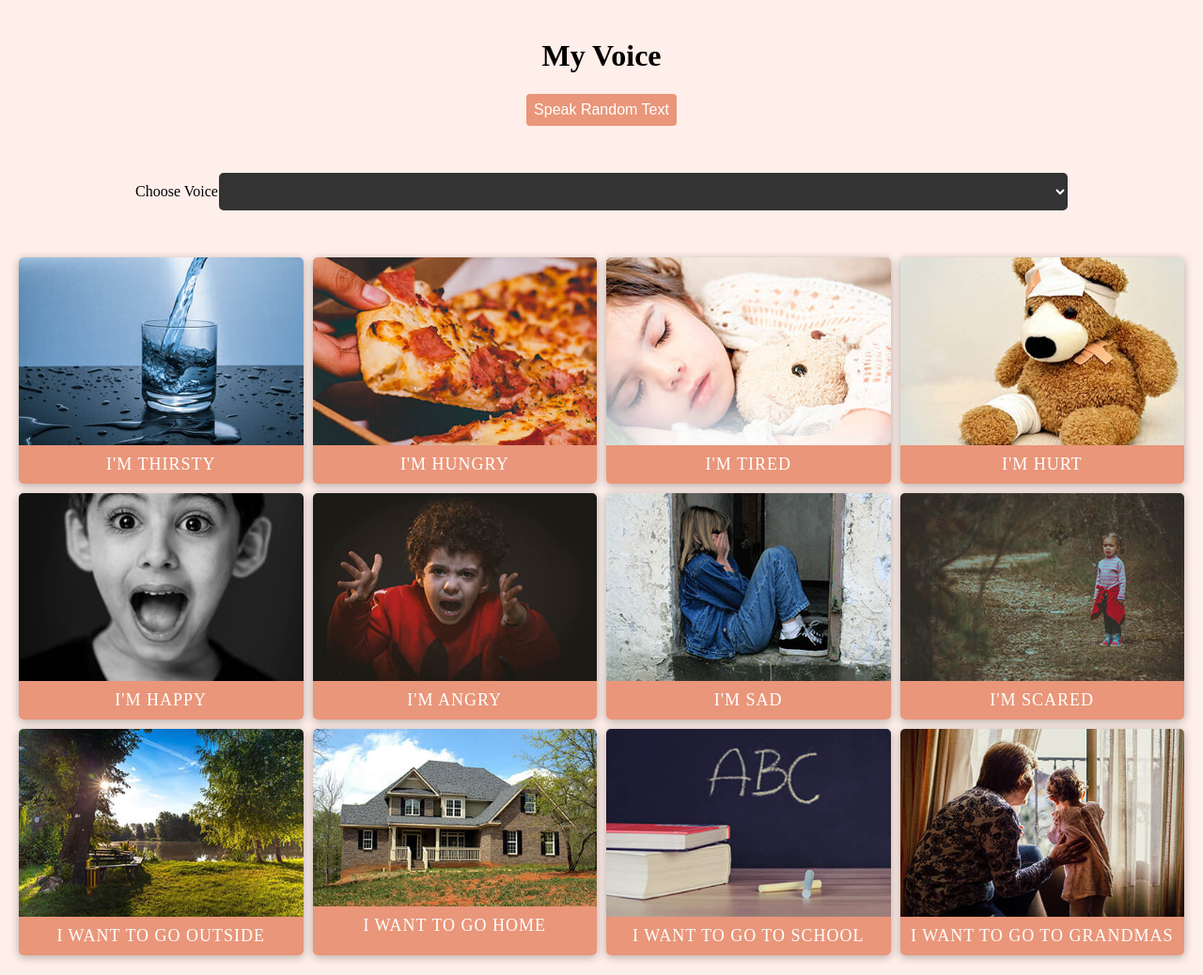
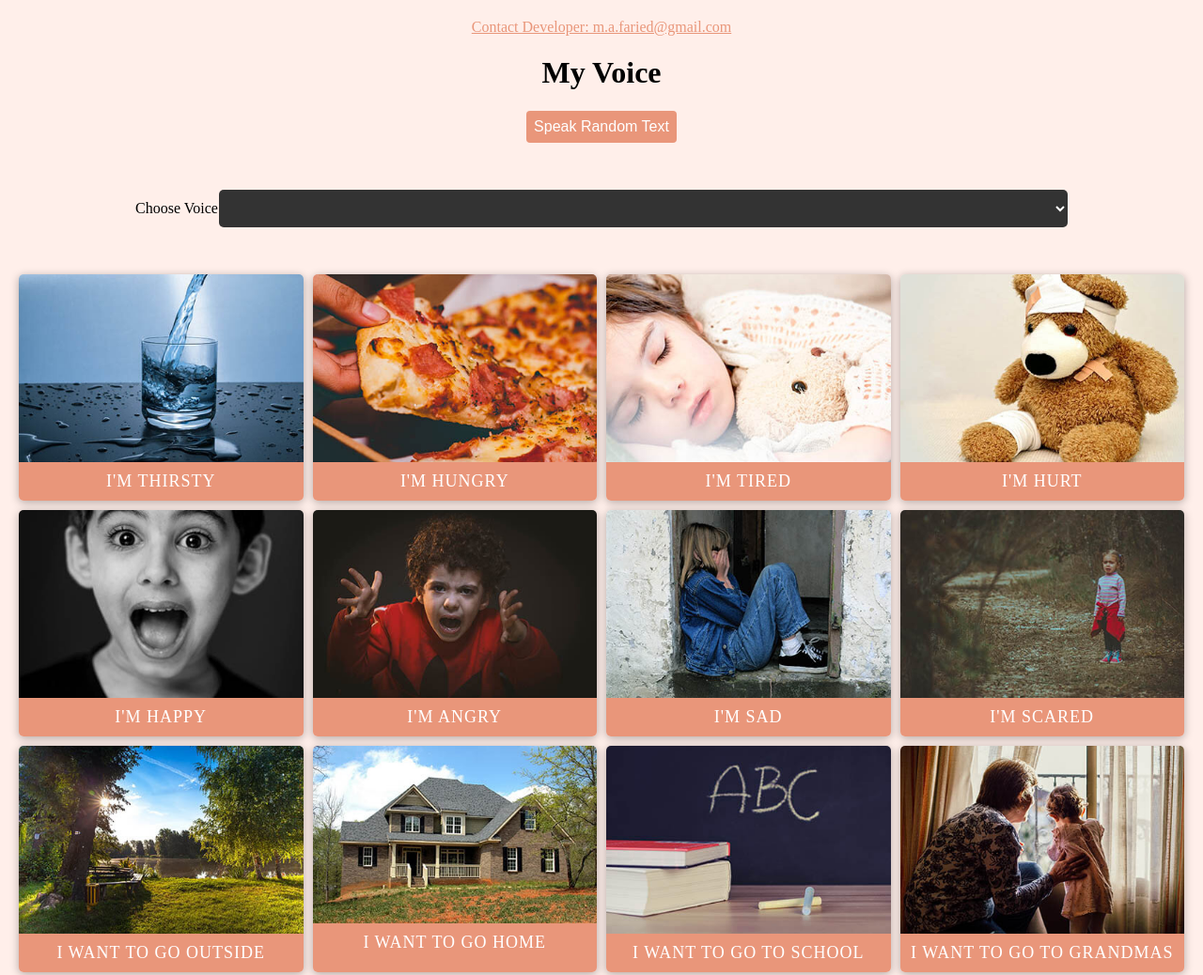
Before and after one commit to M-Faried/my-voice, a website: page dist/index.html in a window 1280 px wide. Shown: the top 1038 px of the page at 94% size. Drawn offline with Linux system fonts and the light colour scheme.

Commit message:
Added my contact email

```diff
--- a/dist/index.html
+++ b/dist/index.html
@@ -11,6 +11,10 @@
 <body>
 
     <div class="container">
+
+        <div class="my-contacts">
+            <a href="mailto:m.a.faried@gmail.com" target="_blank">Contact Developer: m.a.faried@gmail.com</a>
+        </div>
 
         <h1>My Voice</h1>
 
--- a/dist/style.css
+++ b/dist/style.css
@@ -12,6 +12,14 @@ h1 {
   text-align: center;
 }
 
+.my-contacts {
+  width: 100%;
+  text-align: center;
+}
+a {
+  color: darksalmon;
+  /* margin: 20px auto; */
+}
 .container {
   margin: auto;
   padding: 20px;
```
